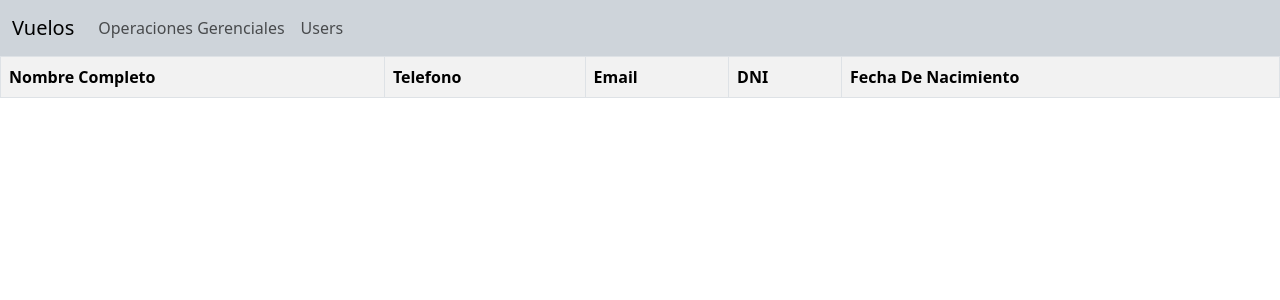
After one commit to daniel-alegria-6222/projectoAeropuerto, a Flask app: page /operator/users/ in a window 1280 px wide. The commit adds this page. Shown: the top 300 px of the page. Run offline with Flask 2, Linux system fonts and the light colour scheme; lists and menus that the app fills with data are empty.

Commit message:
i dont even remember

```diff
--- a/generic_airport/organizador.py
+++ b/generic_airport/organizador.py
@@ -5,6 +5,7 @@ from generic_airport.vuelo import Vuelo
 class Organizador:
     def __init__ ( self ):
         self.vuelos = list()
+        self.usuarios = list()
         self.atencionDe6AvionesCada30Minutos = "?"
 
 
--- a/generic_airport/pasajero.py
+++ b/generic_airport/pasajero.py
@@ -7,3 +7,6 @@ class Pasajero:
         self.email           = email
         self.dni             = dni
         self.fechaNacimiento = fechaNacimiento
+
+    def __eq__ ( self, otherPassenger):
+        return self.dni == otherPassenger.dni
--- a/main.py
+++ b/main.py
@@ -1,34 +1,74 @@
 from flask import Flask, render_template
-from generic_airport import Fecha
+
+from flask_wtf import FlaskForm
+from wtforms import StringField, SubmitField
+from wtforms.validators import DataRequired
 
 import re
-pattern = re.compile(r"\d\d-\d\d-\d\d\d\d")
+
+import generic_airport as ga
+from generic_airport import Organizador
+
+
+date_pattern = re.compile(r"\d\d-\d\d-\d\d\d\d")
+org = ga.Organizador()
 
 app = Flask(__name__)
+app.config["SECRET_KEY"] = "no importa ahora"
 
-## create a route decorator
+
+import os
+def out( value ):
+    os.system(f"echo '{str(value)}'>> out.txt")
+
+## Create a form class
+class UserForm(FlaskForm):
+    validators = [DataRequired()]
+    nombreCompleto  = StringField("Name", validators=validators)
+    telefono        = StringField("Phone number", validators=validators)
+    email           = StringField("Email", validators=validators)
+    dni             = StringField("ID", validators=validators)
+    fechaNacimiento = StringField("Birthdate (dd-mm-yyyy)", validators=validators)
+    submit     = SubmitField("Submit")
+
+
+###
+## ROUTES
 @app.route ( '/' )
 def index():
     return render_template("index.html")
 
-
 @app.route ( '/flight_board/<date>' )
 def flight_board ( date:str ):
     if date == "today":
-        date = str(Fecha.today())
-    elif not pattern.match( date ):
+        date = str(ga.Fecha.today())
+    elif not date_pattern.match( date ):
         return "<h1>ROUTE ERROR:</h1>\n<p>You should access specific dates with the format 'dd-mm-yyyy'</p>"
 
     return render_template("flight_board.html", date=date)
 
-@app.route ( '/users/' )
-def users():
-    return render_template("users.html")
+@app.route ( '/user/', methods=['GET', 'POST'] )
+def user():
+    form = UserForm()
+    if form.validate_on_submit():
+        org.usuarios.append(
+            ga.Pasajero(
+                form.nombreCompleto.data,
+                form.telefono.data,
+                form.email.data,
+                form.dni.data,
+                form.fechaNacimiento.data,
+            )
+        )
 
+    return render_template("user.html", form=form)
+
+
+## OPERATOR ROUTES
 @app.route ( '/operator/vuelos/' )
 def op_vuelos ():
-    "Muestra, modifica, filtra"
-    return render_template("vuelos.html")
+    # Muestra, modifica, filtra
+    return render_template("op_vuelos.html")
 
 @app.route ( '/operator/' )
 def op_index():
@@ -37,3 +77,8 @@ def op_index():
 @app.route ( '/operator/operaciones_gerenciales/' )
 def op_gerenciales():
     return render_template("op_gerenciales.html")
+
+@app.route ( '/operator/users/' )
+def op_users():
+    # Muestra, modifica, filtra
+    return render_template("op_users.html", usuarios=org.usuarios )
--- a/requirements.txt
+++ b/requirements.txt
@@ -1,6 +1,8 @@
 click==8.1.3
 Flask==2.2.2
+Flask-WTF==1.1.1
 itsdangerous==2.1.2
 Jinja2==3.1.2
 MarkupSafe==2.1.2
 Werkzeug==2.2.2
+WTForms==3.0.1
--- a/templates/navbar.html
+++ b/templates/navbar.html
@@ -10,7 +10,7 @@
             <a class="nav-link" href="{{ url_for('flight_board', date='today') }}">Flight's Board</a>
         </li>
         <li class="nav-item">
-            <a class="nav-link" href="{{ url_for('users') }}">Users</a>
+            <a class="nav-link" href="{{ url_for('user') }}">User</a>
         </li>
       </ul>
     </div>
--- a/templates/navbar_operator.html
+++ b/templates/navbar_operator.html
@@ -9,6 +9,9 @@
         <li class="nav-item">
             <a class="nav-link" href="{{ url_for('op_gerenciales') }}">Operaciones Gerenciales</a>
         </li>
+        <li class="nav-item">
+            <a class="nav-link" href="{{ url_for('op_users') }}">Users</a>
+        </li>
       </ul>
     </div>
   </div>
--- /dev/null
+++ b/templates/op_users.html
@@ -0,0 +1,24 @@
+{% extends "base_operator.html" %}
+{% block content %}
+
+<table class="table table-hover table-bordered table-striped">
+    <tr>
+        <th>Nombre Completo</th>
+        <th>Telefono</th>
+        <th>Email</th>
+        <th>DNI</th>
+        <th>Fecha De Nacimiento</th>
+    </tr>
+{% for user in usuarios %}
+    <tr>
+        <td>{{ user.nombreCompleto }}</td>
+        <td>{{ user.telefono }}</td>
+        <td>{{ user.email }}</td>
+        <td>{{ user.dni }}</td>
+        <td>{{ user.fechaNacimiento }}</td>
+    </tr>
+
+{% endfor %}
+</table>
+
+{% endblock %}
--- a/templates/users.html
+++ /dev/null
@@ -1,6 +0,0 @@
-{% extends "base.html" %}
-{% block content %}
-
-<p>This is the users index to go to a specific user info page</p>
-
-{% endblock %}
```
Also changed, not shown: templates/user.html (added, +25 -0 lines), templates/op_vuelos.html (renamed from templates/vuelos.html).
